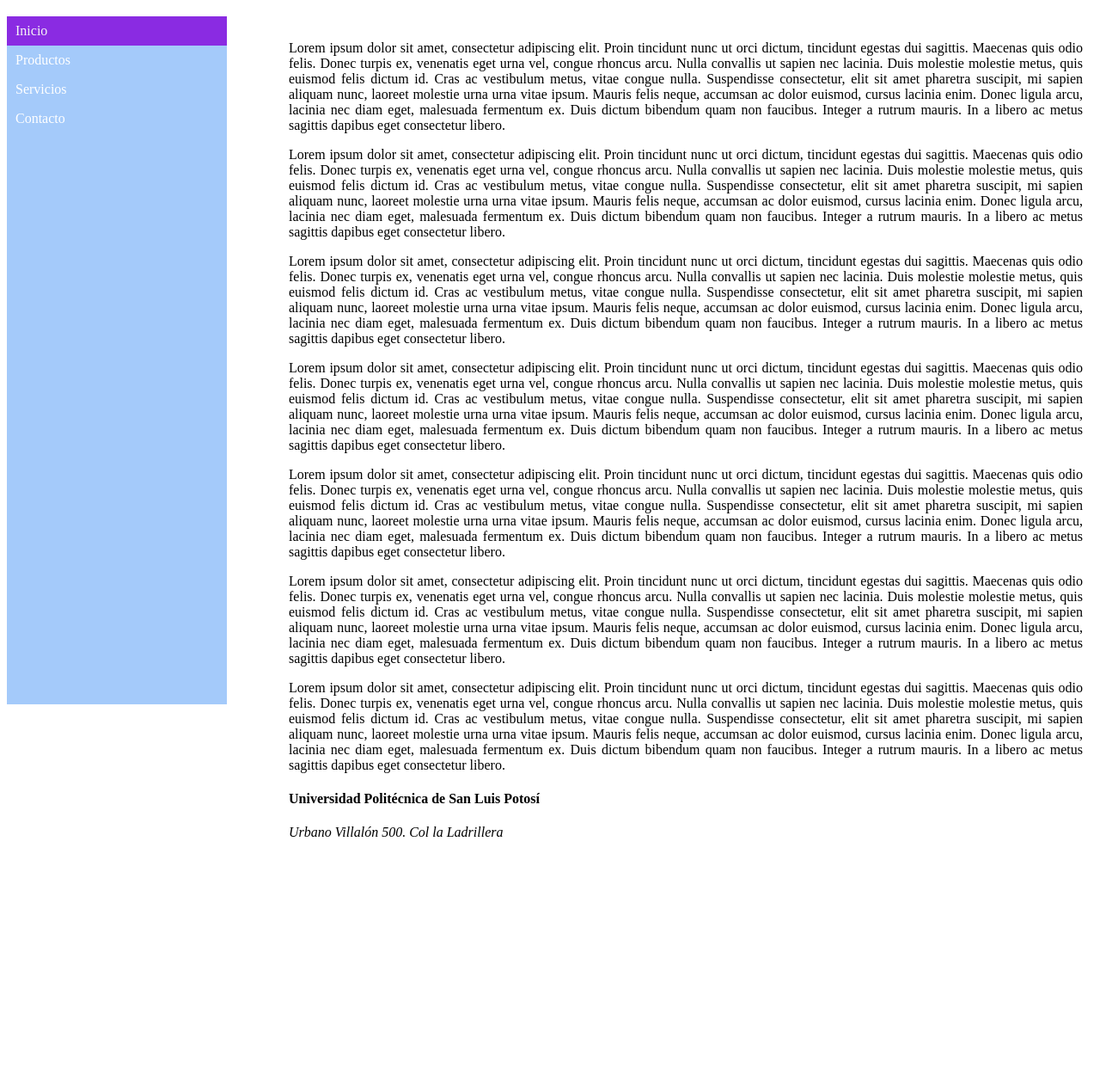
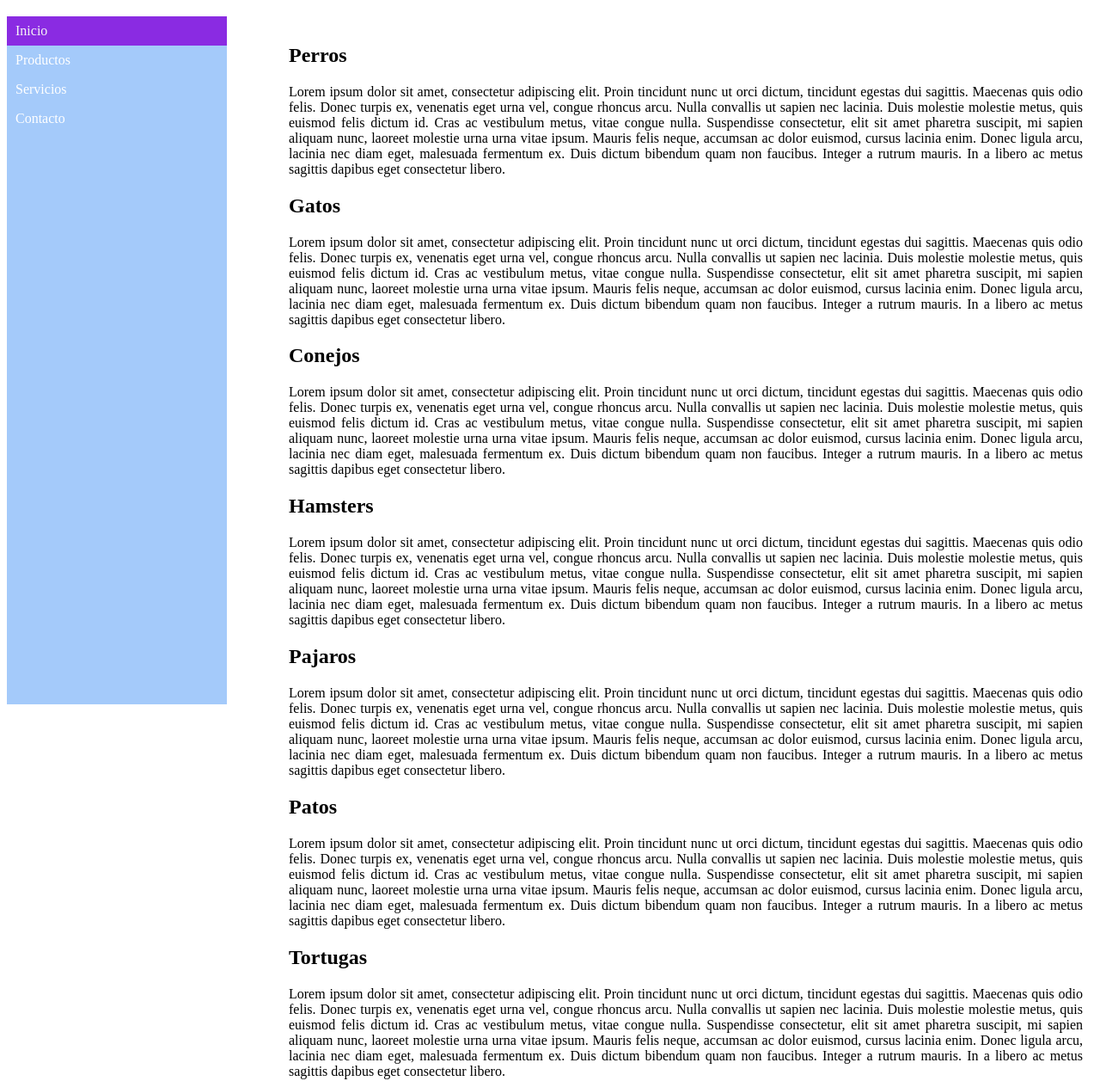
Before and after one commit to SayraIbarra/Portafolio_Web1, a plain HTML site: page Barra_navegacion_fija.html in a window 1280 px wide. Shown: the part 67-1324 px from the top of the page at 86% size. Before the commit the page ends 1118 px from the top, so only its background shows below. Drawn offline with nearby package versions, Linux system fonts and the light colour scheme; a web font is replaced by a local one.

Commit message:
Update Barra_navegacion_fija.html

```diff
--- a/Barra_navegacion_fija.html
+++ b/Barra_navegacion_fija.html
@@ -38,24 +38,31 @@
 	</section>
 	<div class="capa1">
 	<section>
+		<h2>Perros</h2>
 		<p>
 			Lorem ipsum dolor sit amet, consectetur adipiscing elit. Proin tincidunt nunc ut orci dictum, tincidunt egestas dui sagittis. Maecenas quis odio felis. Donec turpis ex, venenatis eget urna vel, congue rhoncus arcu. Nulla convallis ut sapien nec lacinia. Duis molestie molestie metus, quis euismod felis dictum id. Cras ac vestibulum metus, vitae congue nulla. Suspendisse consectetur, elit sit amet pharetra suscipit, mi sapien aliquam nunc, laoreet molestie urna urna vitae ipsum. Mauris felis neque, accumsan ac dolor euismod, cursus lacinia enim. Donec ligula arcu, lacinia nec diam eget, malesuada fermentum ex. Duis dictum bibendum quam non faucibus. Integer a rutrum mauris. In a libero ac metus sagittis dapibus eget consectetur libero.
 		</p>
+		<h2>Gatos</h2>
 		<p>
 			Lorem ipsum dolor sit amet, consectetur adipiscing elit. Proin tincidunt nunc ut orci dictum, tincidunt egestas dui sagittis. Maecenas quis odio felis. Donec turpis ex, venenatis eget urna vel, congue rhoncus arcu. Nulla convallis ut sapien nec lacinia. Duis molestie molestie metus, quis euismod felis dictum id. Cras ac vestibulum metus, vitae congue nulla. Suspendisse consectetur, elit sit amet pharetra suscipit, mi sapien aliquam nunc, laoreet molestie urna urna vitae ipsum. Mauris felis neque, accumsan ac dolor euismod, cursus lacinia enim. Donec ligula arcu, lacinia nec diam eget, malesuada fermentum ex. Duis dictum bibendum quam non faucibus. Integer a rutrum mauris. In a libero ac metus sagittis dapibus eget consectetur libero.
 		</p>
+		<h2>Conejos</h2>
 		<p>
 			Lorem ipsum dolor sit amet, consectetur adipiscing elit. Proin tincidunt nunc ut orci dictum, tincidunt egestas dui sagittis. Maecenas quis odio felis. Donec turpis ex, venenatis eget urna vel, congue rhoncus arcu. Nulla convallis ut sapien nec lacinia. Duis molestie molestie metus, quis euismod felis dictum id. Cras ac vestibulum metus, vitae congue nulla. Suspendisse consectetur, elit sit amet pharetra suscipit, mi sapien aliquam nunc, laoreet molestie urna urna vitae ipsum. Mauris felis neque, accumsan ac dolor euismod, cursus lacinia enim. Donec ligula arcu, lacinia nec diam eget, malesuada fermentum ex. Duis dictum bibendum quam non faucibus. Integer a rutrum mauris. In a libero ac metus sagittis dapibus eget consectetur libero.
 		</p>
+		<h2>Hamsters</h2>
 		<p>
 			Lorem ipsum dolor sit amet, consectetur adipiscing elit. Proin tincidunt nunc ut orci dictum, tincidunt egestas dui sagittis. Maecenas quis odio felis. Donec turpis ex, venenatis eget urna vel, congue rhoncus arcu. Nulla convallis ut sapien nec lacinia. Duis molestie molestie metus, quis euismod felis dictum id. Cras ac vestibulum metus, vitae congue nulla. Suspendisse consectetur, elit sit amet pharetra suscipit, mi sapien aliquam nunc, laoreet molestie urna urna vitae ipsum. Mauris felis neque, accumsan ac dolor euismod, cursus lacinia enim. Donec ligula arcu, lacinia nec diam eget, malesuada fermentum ex. Duis dictum bibendum quam non faucibus. Integer a rutrum mauris. In a libero ac metus sagittis dapibus eget consectetur libero.
 		</p>
+		<h2>Pajaros</h2>
 		<p>
 			Lorem ipsum dolor sit amet, consectetur adipiscing elit. Proin tincidunt nunc ut orci dictum, tincidunt egestas dui sagittis. Maecenas quis odio felis. Donec turpis ex, venenatis eget urna vel, congue rhoncus arcu. Nulla convallis ut sapien nec lacinia. Duis molestie molestie metus, quis euismod felis dictum id. Cras ac vestibulum metus, vitae congue nulla. Suspendisse consectetur, elit sit amet pharetra suscipit, mi sapien aliquam nunc, laoreet molestie urna urna vitae ipsum. Mauris felis neque, accumsan ac dolor euismod, cursus lacinia enim. Donec ligula arcu, lacinia nec diam eget, malesuada fermentum ex. Duis dictum bibendum quam non faucibus. Integer a rutrum mauris. In a libero ac metus sagittis dapibus eget consectetur libero.
 		</p>
+		<h2>Patos</h2>
 		<p>
 			Lorem ipsum dolor sit amet, consectetur adipiscing elit. Proin tincidunt nunc ut orci dictum, tincidunt egestas dui sagittis. Maecenas quis odio felis. Donec turpis ex, venenatis eget urna vel, congue rhoncus arcu. Nulla convallis ut sapien nec lacinia. Duis molestie molestie metus, quis euismod felis dictum id. Cras ac vestibulum metus, vitae congue nulla. Suspendisse consectetur, elit sit amet pharetra suscipit, mi sapien aliquam nunc, laoreet molestie urna urna vitae ipsum. Mauris felis neque, accumsan ac dolor euismod, cursus lacinia enim. Donec ligula arcu, lacinia nec diam eget, malesuada fermentum ex. Duis dictum bibendum quam non faucibus. Integer a rutrum mauris. In a libero ac metus sagittis dapibus eget consectetur libero.
 		</p>
+		<h2>Tortugas</h2>
 		<p>
 			Lorem ipsum dolor sit amet, consectetur adipiscing elit. Proin tincidunt nunc ut orci dictum, tincidunt egestas dui sagittis. Maecenas quis odio felis. Donec turpis ex, venenatis eget urna vel, congue rhoncus arcu. Nulla convallis ut sapien nec lacinia. Duis molestie molestie metus, quis euismod felis dictum id. Cras ac vestibulum metus, vitae congue nulla. Suspendisse consectetur, elit sit amet pharetra suscipit, mi sapien aliquam nunc, laoreet molestie urna urna vitae ipsum. Mauris felis neque, accumsan ac dolor euismod, cursus lacinia enim. Donec ligula arcu, lacinia nec diam eget, malesuada fermentum ex. Duis dictum bibendum quam non faucibus. Integer a rutrum mauris. In a libero ac metus sagittis dapibus eget consectetur libero.
 		</p>
```
